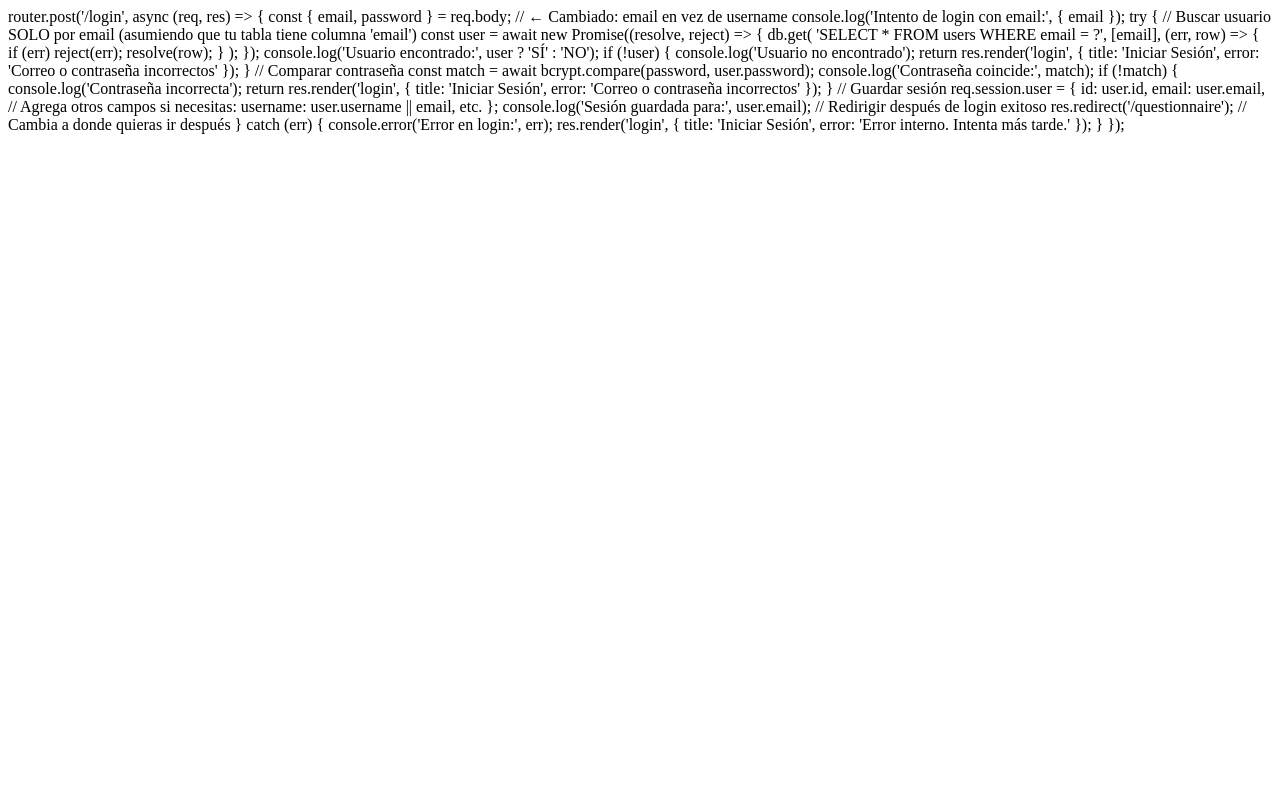
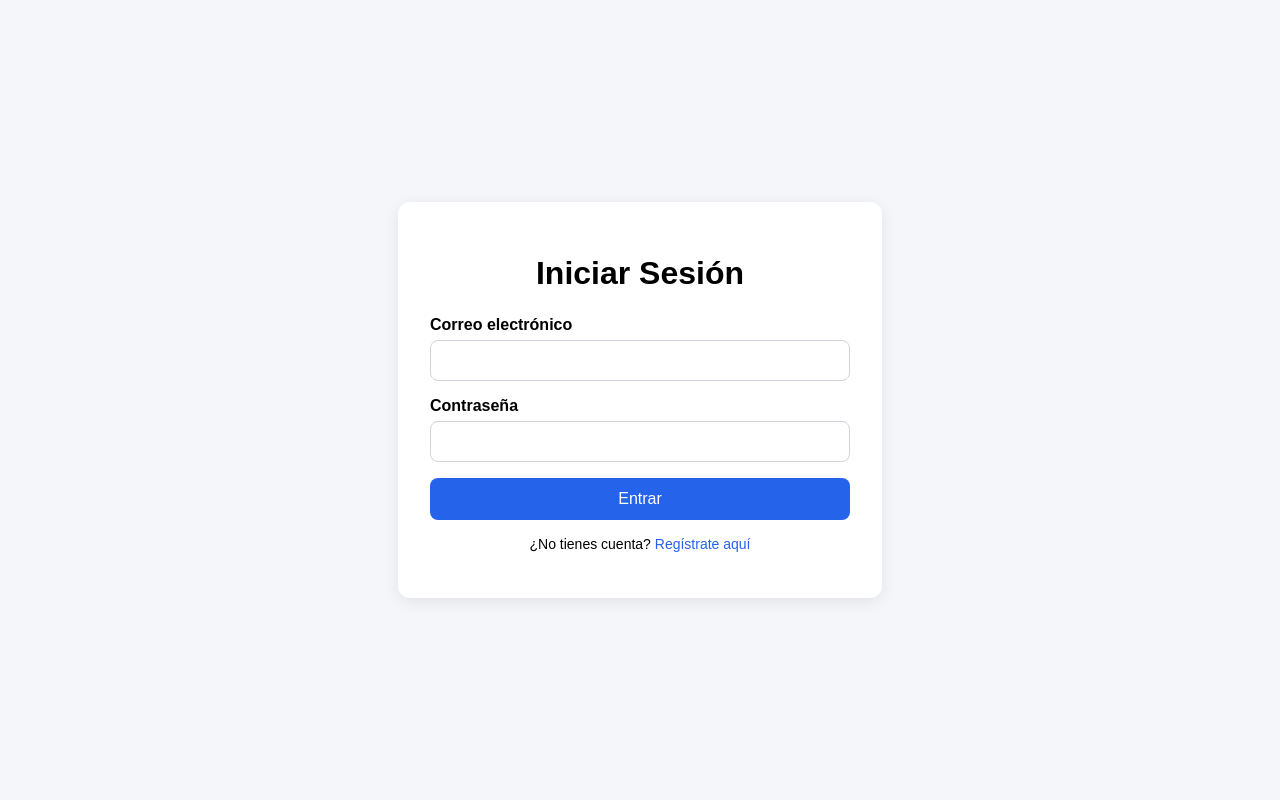
Before and after one commit to dalia-luna/perfil-humano, a Node server app: page /login in a window 1280 px wide. Run offline with Node 20, Linux system fonts and the light colour scheme; some libraries are stand-ins or nearby versions.

Commit message:
Corrige auth.js

```diff
--- a/routes/auth.js
+++ b/routes/auth.js
@@ -15,18 +15,26 @@ router.post('/register', (req, res) => {
   const { name, email, password, passwordConfirm } = req.body;
 
   if (!name || !email || !password || !passwordConfirm) {
-    return res.render('register', { error: 'Todos los campos son obligatorios.' });
+    return res.render('register', {
+      error: 'Todos los campos son obligatorios.'
+    });
   }
 
   if (password !== passwordConfirm) {
-    return res.render('register', { error: 'Las contraseñas no coinciden.' });
+    return res.render('register', {
+      error: 'Las contraseñas no coinciden.'
+    });
   }
 
+  // El primer usuario será admin; los demás, user
   const countQuery = 'SELECT COUNT(*) AS total FROM users';
+
   db.get(countQuery, (countErr, row) => {
     if (countErr) {
       console.error(countErr);
-      return res.render('register', { error: 'Error al registrar. Intenta de nuevo.' });
+      return res.render('register', {
+        error: 'Error al registrar. Intenta de nuevo.'
+      });
     }
 
     const isFirstUser = row.total === 0;
@@ -35,7 +43,9 @@ router.post('/register', (req, res) => {
     bcrypt.hash(password, SALT_ROUNDS, (err, hash) => {
       if (err) {
         console.error(err);
-        return res.render('register', { error: 'Error al registrar. Intenta de nuevo.' });
+        return res.render('register', {
+          error: 'Error al registrar. Intenta de nuevo.'
+        });
       }
 
       const stmt = `
@@ -46,16 +56,20 @@ router.post('/register', (req, res) => {
       db.run(stmt, [name, email, hash, role], function (dbErr) {
         if (dbErr) {
           console.error(dbErr);
+
           let msg = 'Error al registrar.';
           if (dbErr.message.includes('UNIQUE')) {
             msg = 'Este correo ya está registrado.';
           }
+
           return res.render('register', { error: msg });
         }
 
+        // Guardar sesión
         req.session.userId = this.lastID;
         req.session.role = role;
 
+        // Redirigir según rol
         if (role === 'admin') {
           return res.redirect('/admin/dashboard');
         }
@@ -68,7 +82,11 @@ router.post('/register', (req, res) => {
 
 // GET /login
 router.get('/login', (req, res) => {
-  res.render('login', { error: null });
+  res.render('login', {
+    title: 'Iniciar Sesión',
+    error: null,
+    message: null
+  });
 });
 
 // POST /login
@@ -76,7 +94,11 @@ router.post('/login', (req, res) => {
   const { email, password } = req.body;
 
   if (!email || !password) {
-    return res.render('login', { error: 'Ingresa tu correo y contraseña.' });
+    return res.render('login', {
+      title: 'Iniciar Sesión',
+      error: 'Ingresa tu correo y contraseña.',
+      message: null
+    });
   }
 
   const query = `
@@ -88,26 +110,44 @@ router.post('/login', (req, res) => {
   db.get(query, [email], (err, user) => {
     if (err) {
       console.error(err);
-      return res.render('login', { error: 'Error interno. Intenta de nuevo.' });
+      return res.render('login', {
+        title: 'Iniciar Sesión',
+        error: 'Error interno. Intenta de nuevo.',
+        message: null
+      });
     }
 
     if (!user) {
-      return res.render('login', { error: 'Usuario o contraseña incorrectos.' });
+      return res.render('login', {
+        title: 'Iniciar Sesión',
+        error: 'Usuario o contraseña incorrectos.',
+        message: null
+      });
     }
 
     bcrypt.compare(password, user.password_hash, (compareErr, same) => {
       if (compareErr) {
         console.error(compareErr);
-        return res.render('login', { error: 'Error interno. Intenta de nuevo.' });
+        return res.render('login', {
+          title: 'Iniciar Sesión',
+          error: 'Error interno. Intenta de nuevo.',
+          message: null
+        });
       }
 
       if (!same) {
-        return res.render('login', { error: 'Usuario o contraseña incorrectos.' });
+        return res.render('login', {
+          title: 'Iniciar Sesión',
+          error: 'Usuario o contraseña incorrectos.',
+          message: null
+        });
       }
 
+      // Guardar sesión
       req.session.userId = user.id;
       req.session.role = user.role;
 
+      // Redirigir según rol
       if (user.role === 'admin') {
         return res.redirect('/admin/dashboard');
       }
--- a/views/login.ejs
+++ b/views/login.ejs
@@ -1,60 +1,122 @@
-router.post('/login', async (req, res) => {
-  const { email, password } = req.body;  // ← Cambiado: email en vez de username
-
-  console.log('Intento de login con email:', { email });
-
-  try {
-    // Buscar usuario SOLO por email (asumiendo que tu tabla tiene columna 'email')
-    const user = await new Promise((resolve, reject) => {
-      db.get(
-        'SELECT * FROM users WHERE email = ?',
-        [email],
-        (err, row) => {
-          if (err) reject(err);
-          resolve(row);
-        }
-      );
-    });
-
-    console.log('Usuario encontrado:', user ? 'SÍ' : 'NO');
-
-    if (!user) {
-      console.log('Usuario no encontrado');
-      return res.render('login', {
-        title: 'Iniciar Sesión',
-        error: 'Correo o contraseña incorrectos'
-      });
+<!DOCTYPE html>
+<html lang="es">
+<head>
+  <meta charset="UTF-8" />
+  <meta name="viewport" content="width=device-width, initial-scale=1.0" />
+  <title><%= title || 'Iniciar Sesión' %></title>
+  <style>
+    body {
+      font-family: Arial, sans-serif;
+      background: #f4f6f9;
+      display: flex;
+      justify-content: center;
+      align-items: center;
+      min-height: 100vh;
+      margin: 0;
     }
 
-    // Comparar contraseña
-    const match = await bcrypt.compare(password, user.password);
-    console.log('Contraseña coincide:', match);
-
-    if (!match) {
-      console.log('Contraseña incorrecta');
-      return res.render('login', {
-        title: 'Iniciar Sesión',
-        error: 'Correo o contraseña incorrectos'
-      });
+    .container {
+      background: #fff;
+      padding: 32px;
+      border-radius: 12px;
+      box-shadow: 0 4px 16px rgba(0,0,0,0.08);
+      width: 100%;
+      max-width: 420px;
     }
 
-    // Guardar sesión
-    req.session.user = {
-      id: user.id,
-      email: user.email,
-      // Agrega otros campos si necesitas: username: user.username || email, etc.
-    };
+    h1 {
+      text-align: center;
+      margin-bottom: 24px;
+    }
 
-    console.log('Sesión guardada para:', user.email);
+    .message {
+      margin-bottom: 16px;
+      padding: 12px;
+      border-radius: 8px;
+      font-size: 14px;
+    }
 
-    // Redirigir después de login exitoso
-    res.redirect('/questionnaire');  // Cambia a donde quieras ir después
+    .error {
+      background: #fdecea;
+      color: #b42318;
+    }
 
-  } catch (err) {
-    console.error('Error en login:', err);
-    res.render('login', {
-      title: 'Iniciar Sesión',
-      error: 'Error interno. Intenta más tarde.'
-    });
-  }
-});
+    .success {
+      background: #ecfdf3;
+      color: #067647;
+    }
+
+    label {
+      display: block;
+      margin-bottom: 6px;
+      font-weight: bold;
+    }
+
+    input {
+      width: 100%;
+      padding: 12px;
+      margin-bottom: 16px;
+      border: 1px solid #d0d5dd;
+      border-radius: 8px;
+      box-sizing: border-box;
+    }
+
+    button {
+      width: 100%;
+      padding: 12px;
+      background: #2563eb;
+      color: white;
+      border: none;
+      border-radius: 8px;
+      cursor: pointer;
+      font-size: 16px;
+    }
+
+    button:hover {
+      background: #1d4ed8;
+    }
+
+    .links {
+      margin-top: 16px;
+      text-align: center;
+      font-size: 14px;
+    }
+
+    .links a {
+      color: #2563eb;
+      text-decoration: none;
+    }
+
+    .links a:hover {
+      text-decoration: underline;
+    }
+  </style>
+</head>
+<body>
+  <div class="container">
+    <h1>Iniciar Sesión</h1>
+
+    <% if (error) { %>
+      <div class="message error"><%= error %></div>
+    <% } %>
+
+    <% if (message) { %>
+      <div class="message success"><%= message %></div>
+    <% } %>
+
+    <form action="/login" method="POST">
+      <label for="email">Correo electrónico</label>
+      <input type="email" id="email" name="email" required />
+
+      <label for="password">Contraseña</label>
+      <input type="password" id="password" name="password" required />
+
+      <button type="submit">Entrar</button>
+    </form>
+
+    <div class="links">
+      <p>¿No tienes cuenta? <a href="/register">Regístrate aquí</a></p>
+    </div>
+  </div>
+</body>
+</html>
```
Also changed, not shown: 1 other file.
